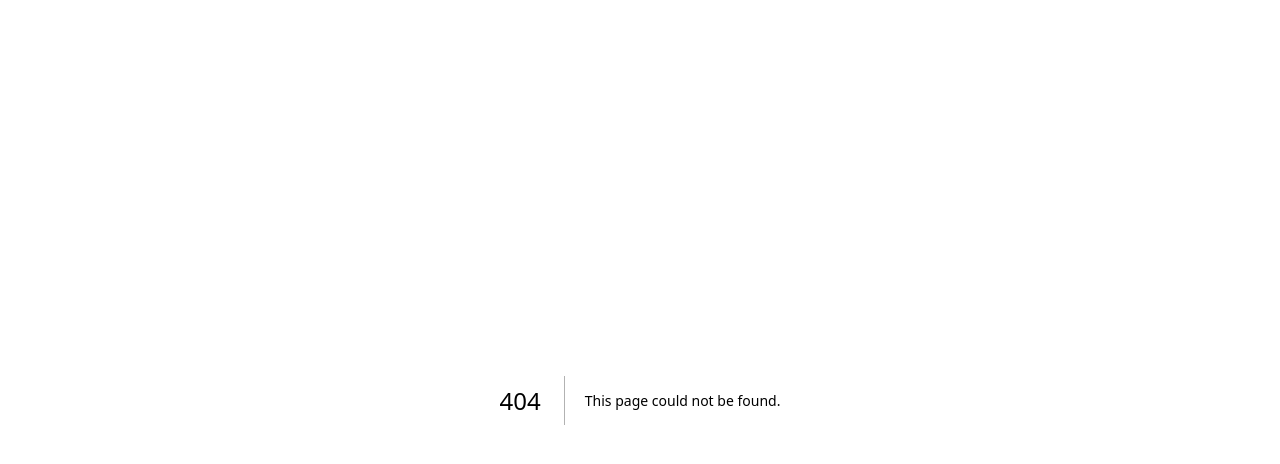
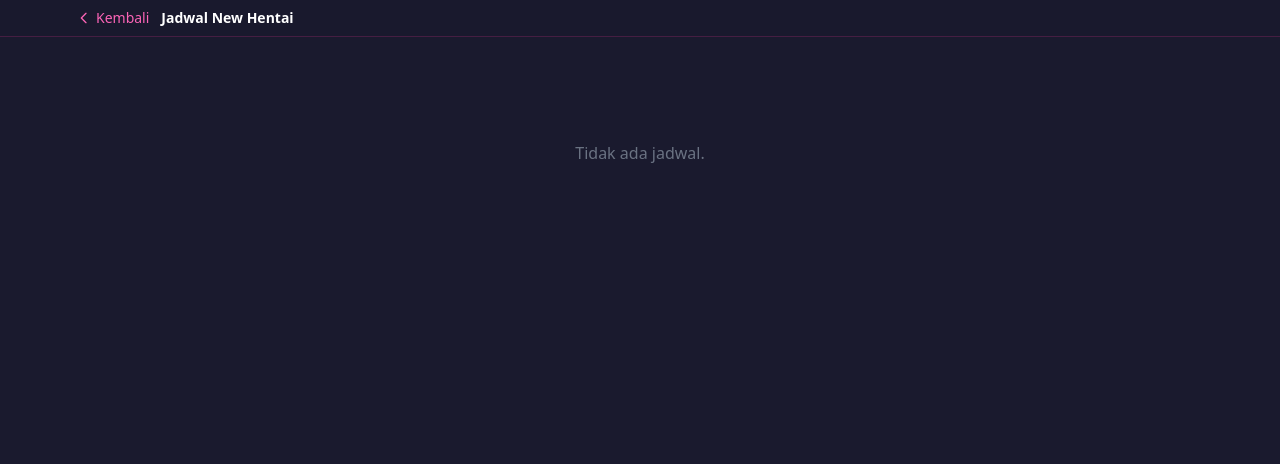
Before and after one commit to Rezaofc2/nekopoi, a Next.js app: page /jadwal-new-hentai in a window 1280 px wide. Before the commit this address had no page. Shown: the top 464 px of the page. Built offline with nearby package versions, Linux system fonts and the light colour scheme; no server answers.

Commit message:
Add Jadwal New Hentai page

```diff
--- /dev/null
+++ b/src/app/jadwal-new-hentai/page.tsx
@@ -0,0 +1,45 @@
+'use client';
+
+import { useEffect, useState } from 'react';
+import Link from 'next/link';
+
+export default function JadwalPage() {
+  const [content, setContent] = useState('');
+  const [loading, setLoading] = useState(true);
+
+  useEffect(() => {
+    fetch('/api/jadwal')
+      .then(r => r.json())
+      .then(d => { setContent(d.content || ''); setLoading(false); })
+      .catch(() => setLoading(false));
+  }, []);
+
+  return (
+    <div className="min-h-screen bg-[#1a1a2e] text-white">
+      <header className="sticky top-0 z-40 bg-[#1a1a2e]/95 backdrop-blur border-b border-pink-500/20">
+        <div className="max-w-6xl mx-auto px-3 py-2 flex items-center gap-3">
+          <Link href="/" className="text-pink-400 hover:text-pink-300 flex items-center gap-1 text-sm">
+            <svg className="w-4 h-4" fill="none" stroke="currentColor" viewBox="0 0 24 24">
+              <path strokeLinecap="round" strokeLinejoin="round" strokeWidth={2} d="M15 19l-7-7 7-7" />
+            </svg>
+            Kembali
+          </Link>
+          <h1 className="text-sm font-bold">Jadwal New Hentai</h1>
+        </div>
+      </header>
+      <main className="max-w-4xl mx-auto px-4 py-6">
+        {loading ? (
+          <div className="text-center py-8">
+            <div className="inline-block w-8 h-8 border-2 border-pink-500/30 border-t-pink-500 rounded-full animate-spin" />
+          </div>
+        ) : !content ? (
+          <div className="text-center py-20 text-gray-500">
+            <p>Tidak ada jadwal.</p>
+          </div>
+        ) : (
+          <div className="bg-[#16213e] rounded-xl p-6 border border-pink-500/10 prose prose-invert prose-sm max-w-none" dangerouslySetInnerHTML={{ __html: content }} />
+        )}
+      </main>
+    </div>
+  );
+}
```
